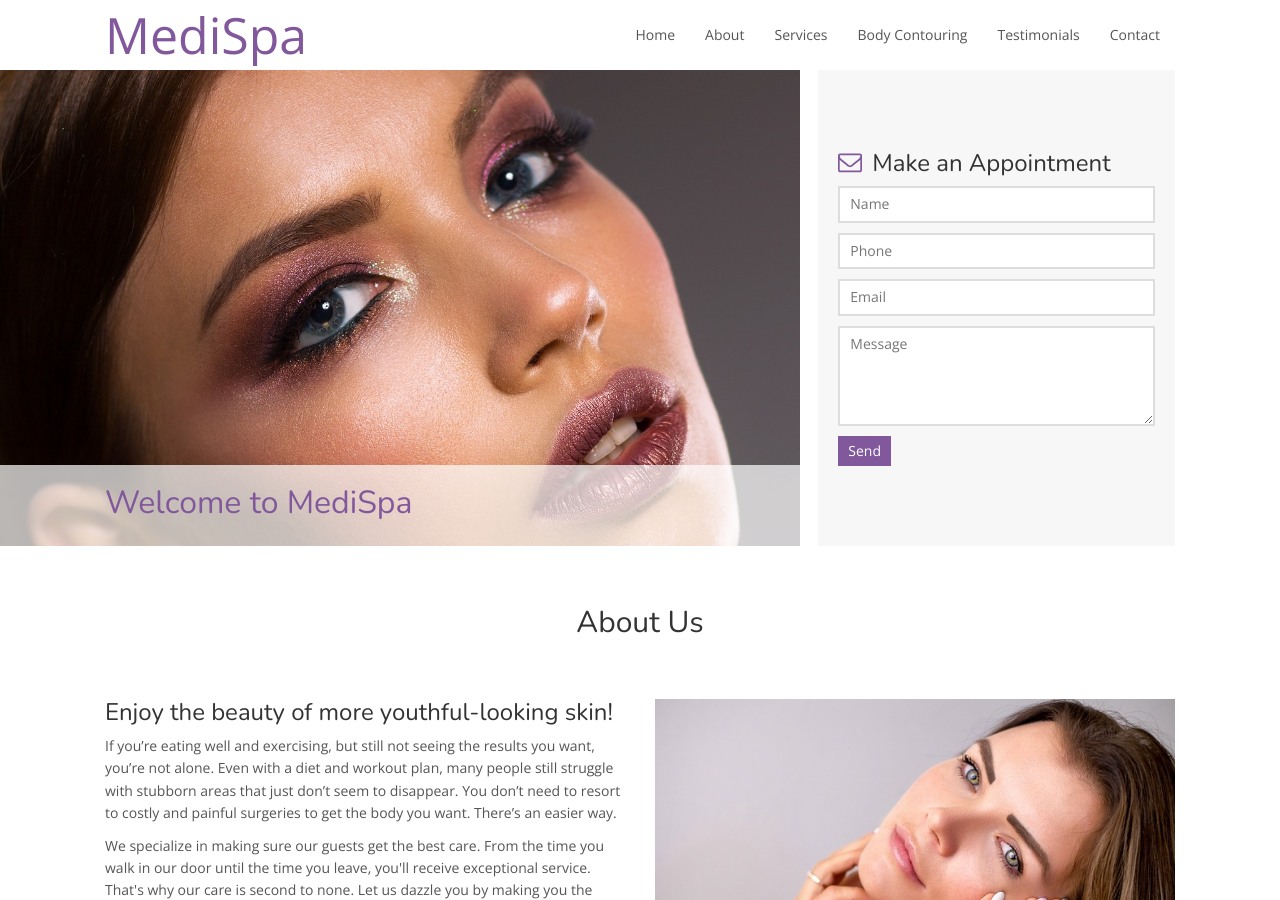
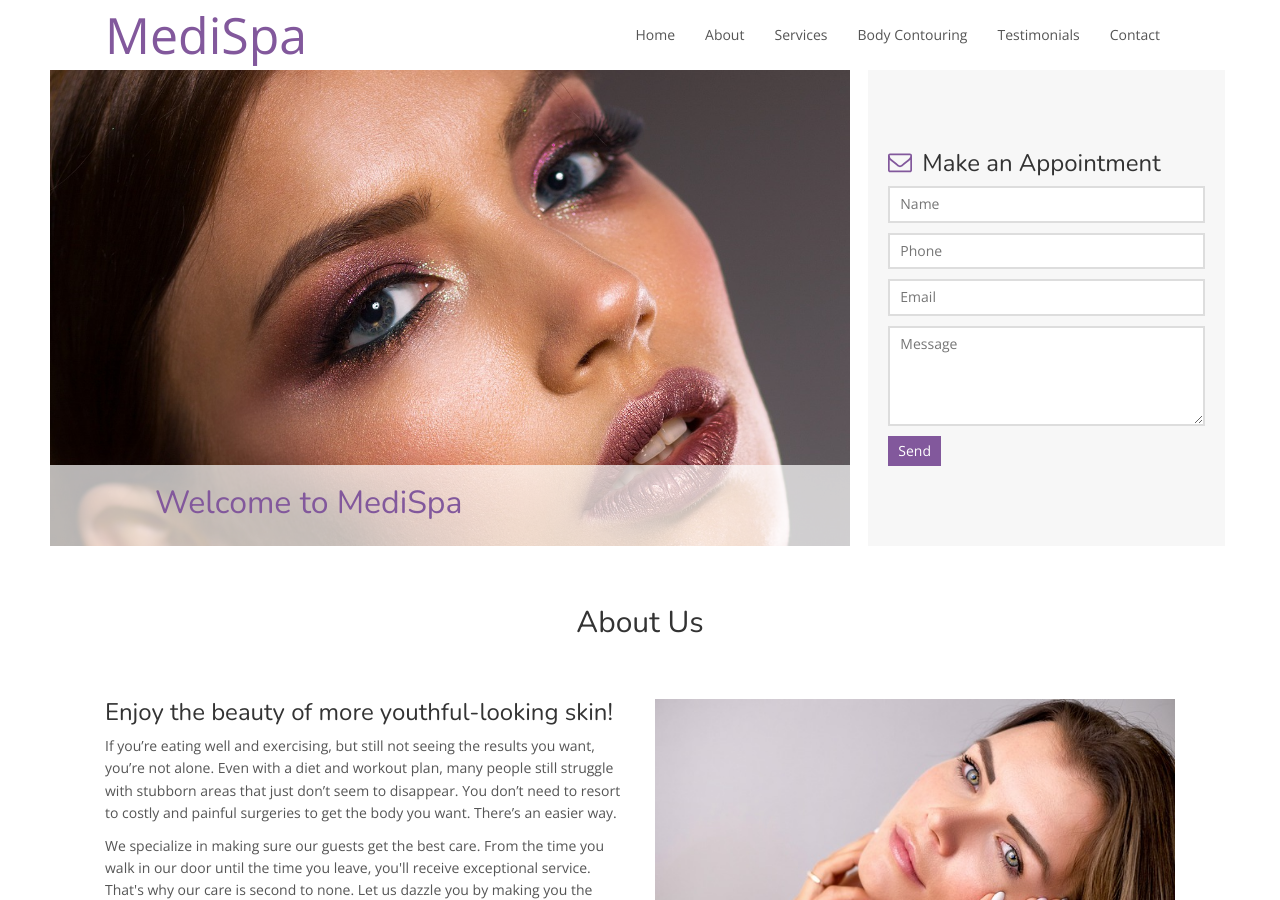
Before and after one commit to davbeatriz/davbeatriz.github.io, a Jekyll site: the page built from index.html, in a window 1280 px wide and 900 px high. Built offline with Jekyll 4.4.1, drawn with Linux system fonts in a browser that asks for light colours; nearby versions of some CDN libraries.

Commit message:
Make some minor changes

```diff
--- a/index.html
+++ b/index.html
@@ -3,7 +3,7 @@ layout: default
 ---
 
 <!-- Start Hero -->
-<div class="hero" style="background: url('{{ site.baseurl }}/img/{{ site.hero.hero_img }}') no-repeat; background-size: 800px;">
+<div class="hero" style="background: url('{{ site.baseurl }}/img/{{ site.hero.hero_img }}') no-repeat; background-size: 800px; left:50px;">
     <div class="hero-content">
         <div class="container-fluid">
             <div class="hero-content-inner">
--- a/package.json
+++ b/package.json
@@ -10,6 +10,7 @@
   "license": "ISC",
   "devDependencies": {
     "debug": ">=2.6.9",
+    "dotenv": "^7.0.0",
     "grunt": "^0.4.5",
     "grunt-autoprefixer": "^3.0.3",
     "grunt-contrib-concat": "^0.5.1",
```
Also changed, not shown: 4 other files.
